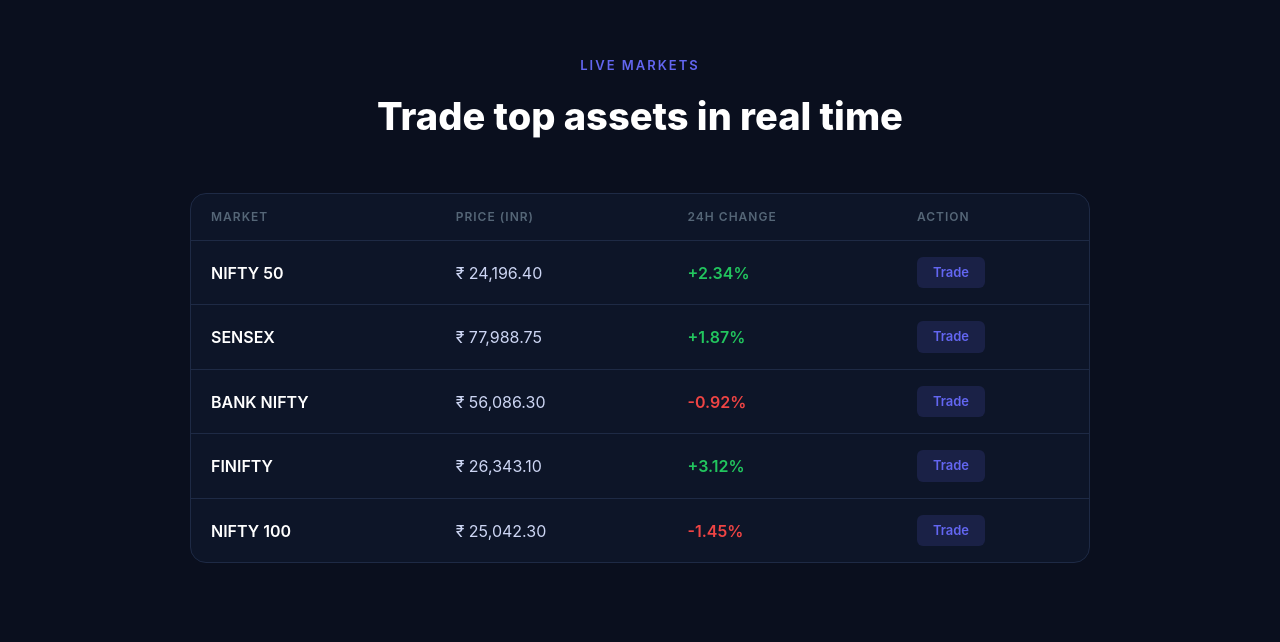
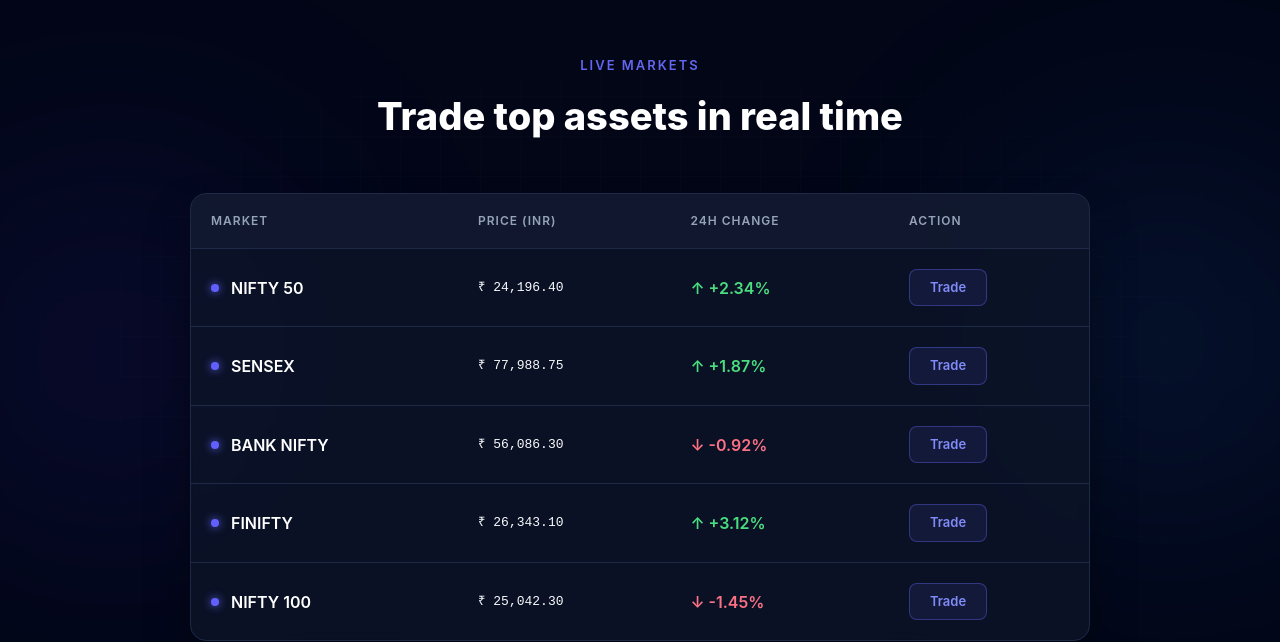
Before and after one commit to kartavya21-dot/Trade_Web_App, a React (Vite) app: page / in a window 1280 px wide. Shown: the part 4961-5603 px from the top of the page. Built offline with nearby package versions, Linux system fonts and the light colour scheme.

Commit message:
before HowItWorks

```diff
--- a/src/components/MarketTable.jsx
+++ b/src/components/MarketTable.jsx
@@ -1,7 +1,34 @@
 export default function MarketTable({ markets }) {
   return (
-    <section style={{ padding: "80px 5%", background: "#0a0f1e" }}>
-      <div style={{ maxWidth: 900, margin: "0 auto" }}>
+    <section className="relative overflow-hidden" style={{ padding: "80px 5%", background: "#020617" }}>
+
+      {/* --- FUTURISTIC BACKGROUND ELEMENTS --- */}
+      {/* 1. Subtle Grid Pattern */}
+      <div
+        className="absolute inset-0 opacity-20"
+        style={{
+          backgroundImage: `linear-gradient(#1e293b 1px, transparent 1px), linear-gradient(90deg, #1e293b 1px, transparent 1px)`,
+          backgroundSize: '40px 40px',
+          maskImage: 'radial-gradient(ellipse at center, black, transparent 80%)',
+          WebkitMaskImage: 'radial-gradient(ellipse at center, black, transparent 80%)',
+        }}
+      />
+
+      {/* 2. Floating Blue "Orbs" for depth */}
+      <div className="absolute top-1/4 -left-20 w-96 h-96 bg-indigo-600/10 blur-[120px] rounded-full" />
+      <div className="absolute bottom-1/4 -right-20 w-96 h-96 bg-blue-500/10 blur-[120px] rounded-full" />
+
+      {/* 3. Dot Overlay (Optional - for that "tech" texture) */}
+      <div
+        className="absolute inset-0 opacity-[0.15]"
+        style={{
+          backgroundImage: 'radial-gradient(#6366f1 0.5px, transparent 0.5px)',
+          backgroundSize: '24px 24px'
+        }}
+      />
+      {/* --- END BACKGROUND ELEMENTS --- */}
+
+      <div className="relative z-10" style={{ maxWidth: 900, margin: "0 auto" }}>
         <div style={{ textAlign: "center", marginBottom: 48 }}>
           <div
             style={{
@@ -16,6 +43,7 @@
             Live Markets
           </div>
           <h2
+            className="text-white"
             style={{
               fontSize: "clamp(26px, 4vw, 38px)",
               fontWeight: 800,
@@ -25,24 +53,27 @@
             Trade top assets in real time
           </h2>
         </div>
+
         <div
           style={{
-            background: "#0d1528",
-            border: "1px solid #1e2a45",
+            background: "rgba(13, 21, 40, 0.8)", // Slight transparency to see grid
+            backdropFilter: "blur(8px)", // Glassmorphism effect
+            border: "1px solid rgba(30, 42, 69, 1)",
             borderRadius: 16,
             overflow: "hidden",
+            boxShadow: "0 25px 50px -12px rgba(0, 0, 0, 0.5)"
           }}
         >
           <table style={{ width: "100%", borderCollapse: "collapse" }}>
             <thead>
-              <tr style={{ borderBottom: "1px solid #1e2a45" }}>
+              <tr style={{ borderBottom: "1px solid #1e2a45", background: "rgba(30, 42, 69, 0.3)" }}>
                 {["Market", "Price (INR)", "24h Change", "Action"].map((h) => (
                   <th
                     key={h}
                     style={{
-                      padding: "14px 20px",
+                      padding: "18px 20px",
                       fontSize: 12,
-                      color: "#556677",
+                      color: "#94a3b8",
                       fontWeight: 600,
                       textAlign: "left",
                       textTransform: "uppercase",
@@ -54,45 +85,50 @@
                 ))}
               </tr>
             </thead>
-            <tbody>
+            <tbody className="text-white">
               {markets.map((m, i) => (
                 <tr
                   key={m.name}
                   style={{
-                    borderBottom:
-                      i < markets.length - 1 ? "1px solid #1e2a45" : "none",
-                    transition: "background 0.15s",
+                    borderBottom: i < markets.length - 1 ? "1px solid #1e2a45" : "none",
+                    transition: "all 0.2s ease",
                   }}
-                  onMouseEnter={(e) =>
-                    (e.currentTarget.style.background = "#111827")
-                  }
-                  onMouseLeave={(e) =>
-                    (e.currentTarget.style.background = "transparent")
-                  }
+                  onMouseEnter={(e) => {
+                    e.currentTarget.style.background = "rgba(99, 102, 241, 0.05)";
+                    e.currentTarget.style.boxShadow = "inset 4px 0 0 #6366f1";
+                  }}
+                  onMouseLeave={(e) => {
+                    e.currentTarget.style.background = "transparent";
+                    e.currentTarget.style.boxShadow = "none";
+                  }}
                 >
-                  <td style={{ padding: "16px 20px", fontWeight: 600 }}>
-                    {m.name}
+                  <td style={{ padding: "20px", fontWeight: 600 }}>
+                    <div className="flex items-center gap-3">
+                       <div className="w-2 h-2 rounded-full bg-indigo-500 shadow-[0_0_8px_#6366f1]" />
+                       {m.name}
+                    </div>
                   </td>
-                  <td style={{ padding: "16px 20px", color: "#cdd6f4" }}>
+                  <td style={{ padding: "20px", color: "#f8fafc", fontFamily: 'monospace' }}>
                     ₹ {m.price}
                   </td>
                   <td
                     style={{
-                      padding: "16px 20px",
-                      color: m.up ? "#22c55e" : "#ef4444",
+                      padding: "20px",
+                      color: m.up ? "#4ade80" : "#fb7185",
                       fontWeight: 600,
                     }}
                   >
-                    {m.change}
+                    {m.up ? "↑" : "↓"} {m.change}
                   </td>
-                  <td style={{ padding: "16px 20px" }}>
+                  <td style={{ padding: "20px" }}>
                     <button
+                      className="hover:scale-105 active:scale-95 transition-transform"
                       style={{
-                        padding: "6px 16px",
-                        borderRadius: 6,
-                        border: "none",
-                        background: "rgba(99,102,241,0.15)",
-                        color: "#6366f1",
+                        padding: "8px 20px",
+                        borderRadius: 8,
+                        border: "1px solid rgba(99,102,241,0.4)",
+                        background: "rgba(99,102,241,0.1)",
+                        color: "#818cf8",
                         fontSize: 13,
                         fontWeight: 600,
                         cursor: "pointer",
--- a/src/components/Navbar.jsx
+++ b/src/components/Navbar.jsx
@@ -158,7 +158,7 @@
         {NAV_LINKS.map((l, i) => (
           <a
             key={l}
-            href="#"
+            href={`#${l.toLowerCase()}`}
             className="kwik-drawer-link"
             style={{ transitionDelay: `${i * 100}ms` }}
             onClick={() => setMenuOpen(false)}
```
